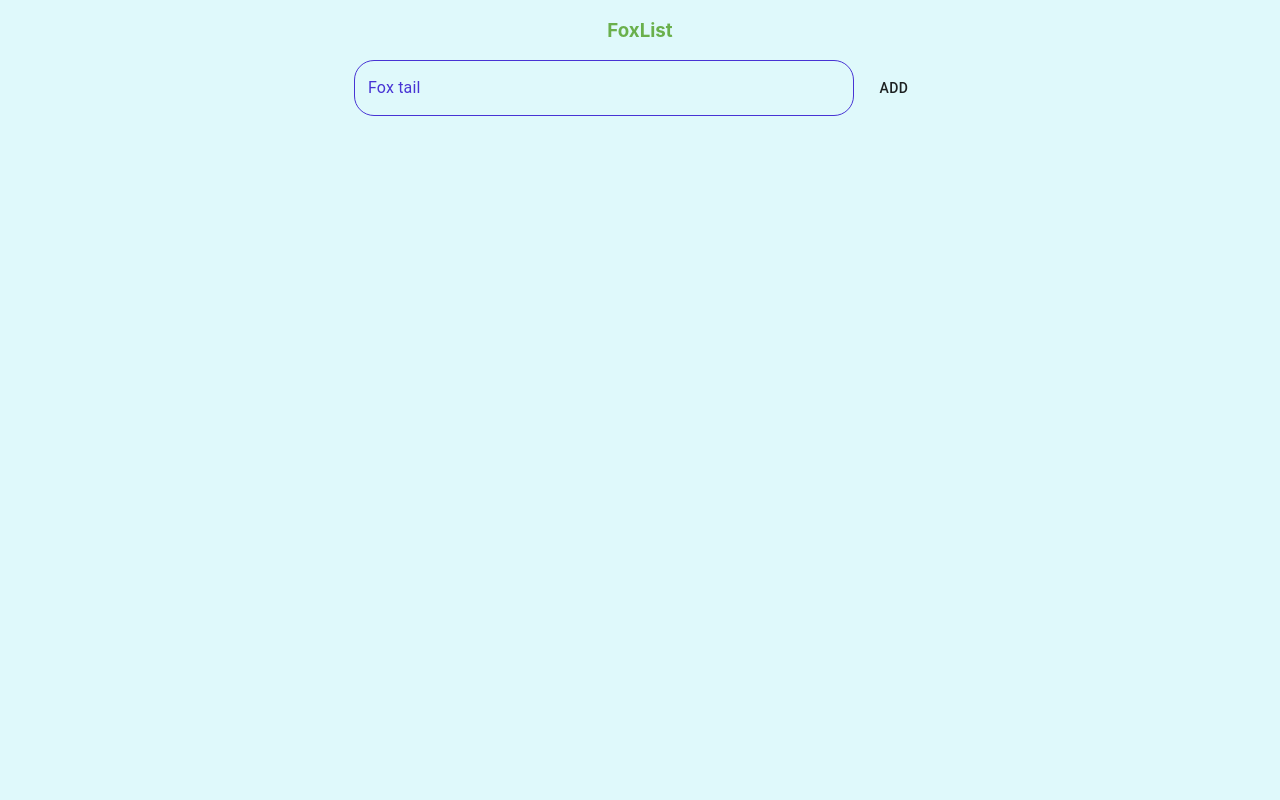
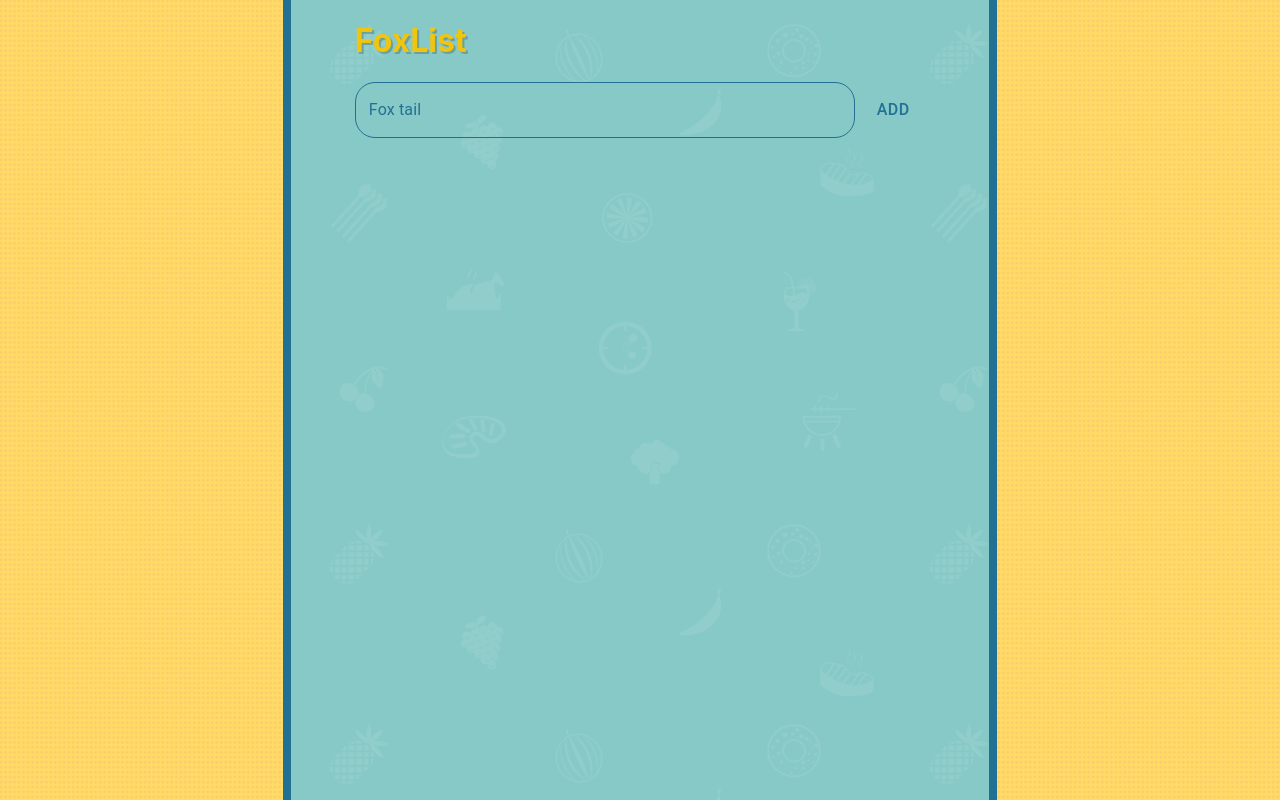
Before and after one commit to GKonar/FoxList, a React (Create React App) app: page / in a window 1280 px wide. Built offline with nearby package versions, Linux system fonts and the light colour scheme.

Commit message:
Add more styling to the list

```diff
--- a/src/App.js
+++ b/src/App.js
@@ -2,6 +2,10 @@ import { makeStyles } from "@material-ui/core/styles";
 import { productsObj } from "./assets/products";
 
 import SearchInput from "./Components/SearchInput";
+
+//  This pattern is downloaded from www.subtlepatterns.com
+import AppBcg from "./assets/images/app_bcg.png";
+import ListBcg from "./assets/images/list_bcg.png";
 
 const useStyles = makeStyles({
   App: {
@@ -9,11 +13,21 @@ const useStyles = makeStyles({
     flexDirection: "column",
     height: "100vh",
     alignItems: "center",
-    backgroundColor: "#dff9fb",
+    backgroundImage: `url(${AppBcg})`,
   },
 
   Header: {
-    color: "#6ab04c",
+    color: "#f1c40f",
+    textShadow: "2px 2px 0px rgba(0,0,0,0.2)",
+  },
+
+  List: {
+    backgroundColor: "pink",
+    height: "100vh",
+    padding: "0 4rem",
+    backgroundImage: `url(${ListBcg})`,
+    borderLeft: ".5rem solid #227093",
+    borderRight: ".5rem solid #227093",
   },
 });
 
@@ -22,8 +36,10 @@ const App = () => {
 
   return (
     <div className={classes.App}>
-      <h3 className={classes.Header}>FoxList</h3>
-      <SearchInput productsObj={productsObj} />
+      <div className={classes.List}>
+        <h1 className={classes.Header}>FoxList</h1>
+        <SearchInput productsObj={productsObj} />
+      </div>
     </div>
   );
 };
--- a/src/Components/SearchInput.js
+++ b/src/Components/SearchInput.js
@@ -29,7 +29,8 @@ const SearchInput = ({ productsObj }) => {
         p.toLowerCase().includes(searchValue.toLowerCase()) &&
         p[0] === searchValue[0]?.toLowerCase(),
     );
-    console.log("hej");
+
+    console.log(filterdArray);
 
     setProducts(searchValue.length > 0 ? filterdArray : []);
   };
@@ -57,7 +58,7 @@ const SearchInput = ({ productsObj }) => {
             />
           )}
         />
-        <Button type="submit">Add</Button>
+        <Button type="submit">add</Button>
       </form>
     </StylesProvider>
   );
--- a/src/Components/SearchInput.scss
+++ b/src/Components/SearchInput.scss
@@ -5,34 +5,38 @@
 .MuiOutlinedInput-root {
   position: relative;
   border-radius: 20px;
+  color: #227093;
+  font-weight: bold;
 
   .MuiOutlinedInput-notchedOutline {
-    border-color: #4834d4;
+    border-color: #227093;
   }
 
   &.Mui-focused {
     .MuiOutlinedInput-notchedOutline {
-      border-color: #4834d4;
+      border-color: #227093;
     }
   }
 }
 
 .MuiOutlinedInput-root:hover {
   .MuiOutlinedInput-notchedOutline {
-    border-color: #686de0;
+    border-color: #227093;
   }
 }
 
 .MuiFormLabel-root {
-  color: #4834d4;
+  color: #227093;
 
   &.Mui-focused {
-    color: #4834d4;
+    color: #227093;
   }
 }
 
 // submit button
 .MuiButton-root {
-  margin-left: .5rem;
+  margin-left: .4rem;
   border-radius: 20px;
+  color: #227093;
+  font-size: 1rem;
 }
```
Also changed, not shown: src/assets/images/app_bcg.png (added), src/assets/images/list_bcg.png (added).
